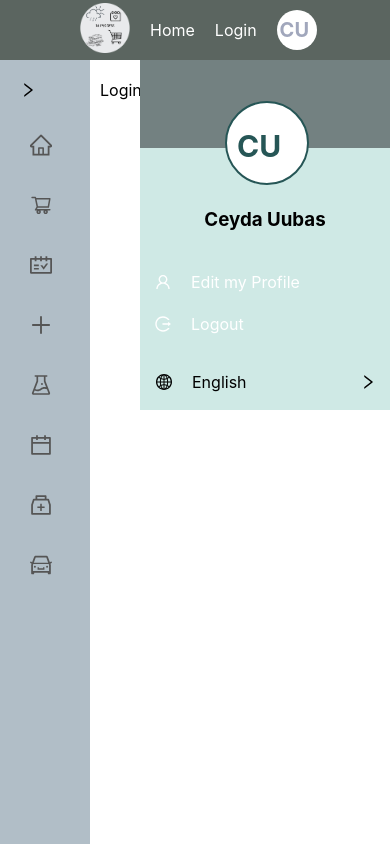
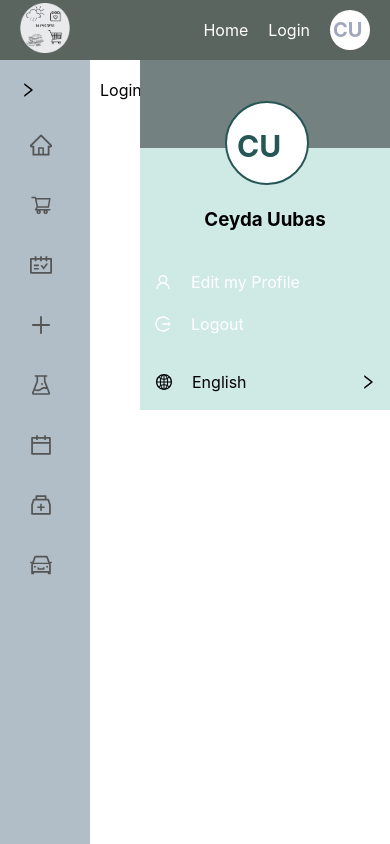
Before and after one commit to ceydaulubas/my-all-inclusive-project, a React (Create React App) app: page /login in a window 390 px wide. Both pictures are taken after a click on the element "CU". Built offline with nearby package versions, Linux system fonts and the light colour scheme.

Commit message:
swicth-to-the-styled-component-for-header

```diff
--- a/package.json
+++ b/package.json
@@ -19,6 +19,7 @@
     "react-redux": "^9.1.0",
     "react-router-dom": "^6.22.3",
     "react-scripts": "5.0.1",
+    "styled-components": "^6.1.11",
     "typescript": "^4.9.5",
     "web-vitals": "^2.1.4"
   },
--- a/src/layout/Header/Header.scss
+++ b/src/layout/Header/Header.styles.ts
@@ -1,4 +1,7 @@
-.header-container {
+import styled from "styled-components";
+import { devices } from "../../assets/statics/devices";
+
+export const HeaderContainer = styled.div`
   display: flex;
   justify-content: space-between;
   align-items: center;
@@ -6,29 +9,40 @@
   height: 60px;
   width: 100%;
   margin-bottom: 20px;
+`;
 
-  .header-left {
+export const HeaderLeft = styled.div`
   margin-left: 80px;
 
   .header-logo {
     width: 50px;
     height: 50px;
   }
+
+  @media (${devices.tabletS}) {
+    margin-left: 20px;
   }
+`;
 
-  .header-links {
+export const HeaderRight = styled.div``;
+
+export const HeaderLinks = styled.div`
   display: flex;
   align-items: center;
   margin-right: 80px;
-  }
 
-  .header-links a {
+  a {
     margin-left: 20px;
     color: white;
     text-decoration: none;
   }
 
-  .header-badge-circle {
+  @media (${devices.tabletS}) {
+    margin-right: 20px;
+  }
+`;
+
+export const HeaderBadgeCircle = styled.div`
   width: 40px;
   height: 40px;
   border-radius: 50%;
@@ -48,10 +62,9 @@
     font-weight: bold;
     margin: 8px 3px;
   }
-  }
-}
+`;
 
-.header-profile-popup-container {
+export const HeaderProfilePopupContainer = styled.div`
   width: 250px;
   height: 350px;
   background-color: rgb(207, 233, 229);
@@ -126,28 +139,32 @@
     font-weight: bold;
     margin: 25px 10px;
   }
-}
+`;
 
-.language-popup-container {
+export const LanguagePopupContainer = styled.div`
   position: absolute;
   display: flex;
-  width: 200px;
+  width: 90px;
   height: 100px;
   background-color: rgb(225, 235, 234);
   top: 310px;
   right: 250px;
 
   .language-options {
-    p {
+    div {
       display: flex;
       justify-content: center;
       align-items: center;
-      // padding: 2px;
       margin: 20px 20px;
       color: #033929;
     }
-    p:hover {
+    div:hover {
       color: #9b9494;
     }
   }
+  @media (${devices.tabletS}) {
+    top: 410px;
+    right: 160px;
+    border: 1px solid black;
   }
+`;
--- a/src/layout/Header/Header.tsx
+++ b/src/layout/Header/Header.tsx
@@ -1,5 +1,4 @@
 import React, { useState, useEffect, useRef } from "react";
-import "./Header.scss";
 import {
   UserOutlined,
   GlobalOutlined,
@@ -8,6 +7,15 @@ import {
 } from "@ant-design/icons";
 
 import logo from "../../assets/images/logo.png";
+import {
+  HeaderContainer,
+  HeaderLeft,
+  HeaderRight,
+  HeaderLinks,
+  HeaderBadgeCircle,
+  HeaderProfilePopupContainer,
+  LanguagePopupContainer,
+} from "./Header.styles";
 
 function Header() {
   const [isProfilePopupOpen, setIsProfilePopupOpen] = useState(false);
@@ -19,20 +27,22 @@ function Header() {
 
   useEffect(() => {
     const handleClickOutside = (event: MouseEvent) => {
-      // Close the popups if clicked area is not inside the popups
       if (
         profilePopupRef.current &&
-        !profilePopupRef.current.contains(event.target as Node) &&
+        !profilePopupRef.current.contains(event.target as Node)
+      ) {
+        setIsProfilePopupOpen(false);
+      }
+
+      if (
         languagePopupRef.current &&
         !languagePopupRef.current.contains(event.target as Node)
       ) {
-        setIsProfilePopupOpen(false);
         setIsLanguagePopupOpen(false);
       }
     };
-    // Add event listener for click outside the popups
+
     document.addEventListener("mousedown", handleClickOutside);
-    // Remove the event listener on component unmount
     return () => {
       document.removeEventListener("mousedown", handleClickOutside);
     };
@@ -47,30 +57,27 @@ function Header() {
     setIsLanguagePopupOpen(!isLanguagePopupOpen);
   };
 
+  const selectLanguage = (isEnglish: boolean) => {
+    setIsLanguageEnglish(isEnglish);
+    setIsLanguagePopupOpen(false);
+  };
+
   return (
-    <div className="header-container">
-      <div className="header-left">
+    <HeaderContainer>
+      <HeaderLeft>
         <img src={logo} alt="logo" className="header-logo" />
-      </div>
-      <div className="header-right">
-        <div className="header-links">
+      </HeaderLeft>
+      <HeaderRight>
+        <HeaderLinks>
           <a href="/">Home</a>
           <a href="/login">Login</a>
-          <div className="header-badge-circle">
-            {/* <img
-                src="https://via.placeholder.com/25"
-                alt="avatar"
-                className="header-avatar"
-              /> */}
+          <HeaderBadgeCircle>
             <p className="header-initial" onClick={toggleProfilePopup}>
               CU
             </p>
 
             {isProfilePopupOpen && (
-              <div
-                ref={profilePopupRef}
-                className="header-profile-popup-container"
-              >
+              <HeaderProfilePopupContainer ref={profilePopupRef}>
                 <div className="popup-header">
                   <div className="popup-cicrle">
                     <p className="popup-initial">CU</p>
@@ -79,39 +86,36 @@ function Header() {
                 <div className="popup-options">
                   <h3>Ceyda Uubas</h3>
                   <a href="/" className="header-popup-option">
-                    {" "}
                     <UserOutlined className="header-popup-icon" />
                     Edit my Profile
                   </a>
                   <a href="/" className="header-popup-option">
-                    {" "}
                     <LogoutOutlined className="header-popup-icon" />
                     Logout
                   </a>
                   <div className="header-language-part-container">
                     <p onClick={toggleLanguagePopup}>
-                      {" "}
                       <GlobalOutlined className="header-popup-icon" />
-                      English{" "}
+                      English
                     </p>
                     <RightOutlined className="header-popup-arrow-icon" />
                   </div>
                 </div>
-              </div>
+              </HeaderProfilePopupContainer>
             )}
 
             {isLanguagePopupOpen && (
-              <div ref={languagePopupRef} className="language-popup-container">
+              <LanguagePopupContainer ref={languagePopupRef}>
                 <div className="language-options">
-                  <p onClick={() => setIsLanguageEnglish(true)}>English</p>
-                  <p onClick={() => setIsLanguageEnglish(false)}>Turkish</p>
+                  <div onClick={() => selectLanguage(true)}>English</div>
+                  <div onClick={() => selectLanguage(false)}>Turkish</div>
                 </div>
-              </div>
+              </LanguagePopupContainer>
             )}
-          </div>
-        </div>
-      </div>
-    </div>
+          </HeaderBadgeCircle>
+        </HeaderLinks>
+      </HeaderRight>
+    </HeaderContainer>
   );
 }
 
```
Also changed, not shown: 1 other file (tests, documents, lock files or other folders). Lines whose indentation alone changed are shown as unchanged.
